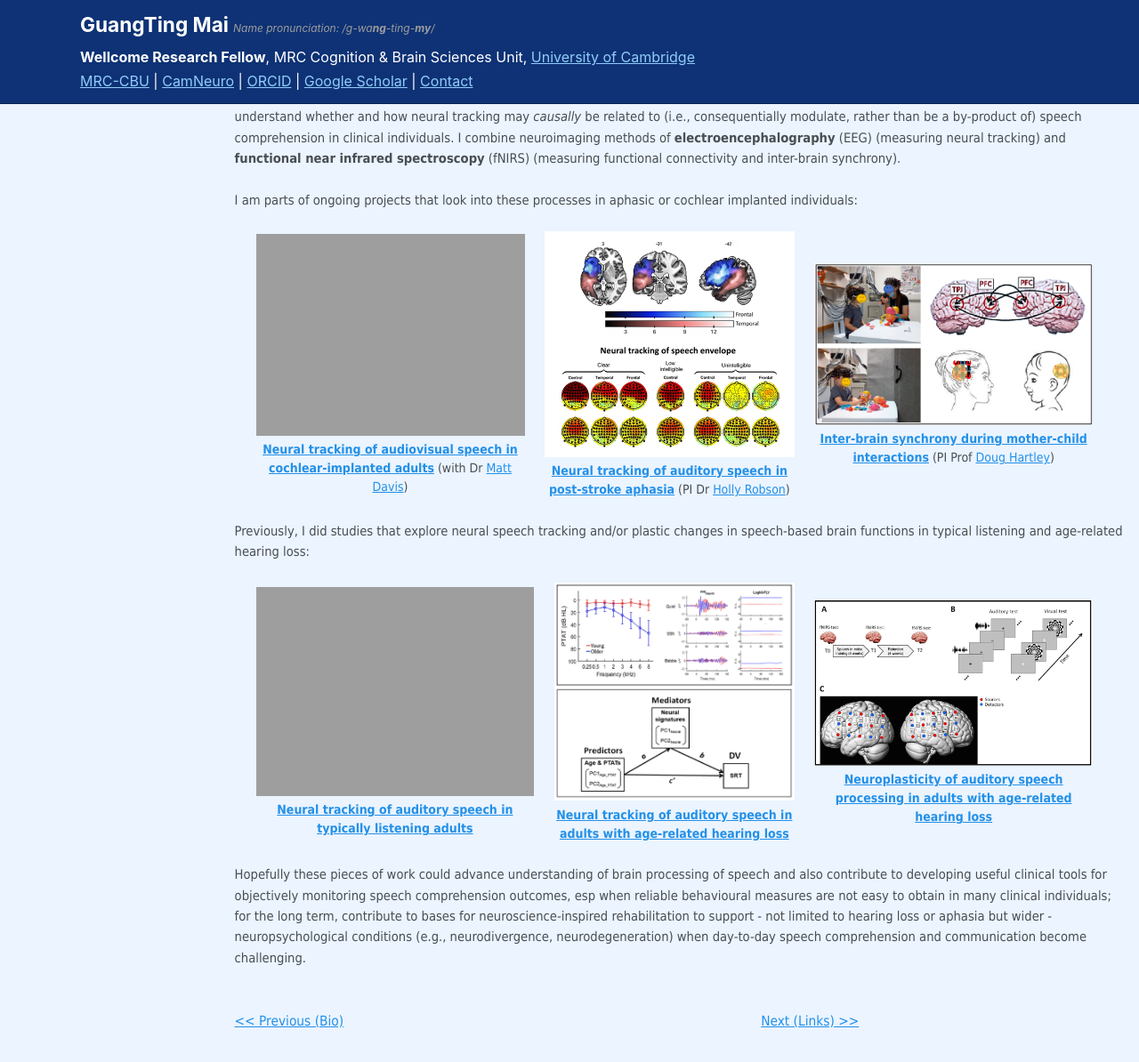
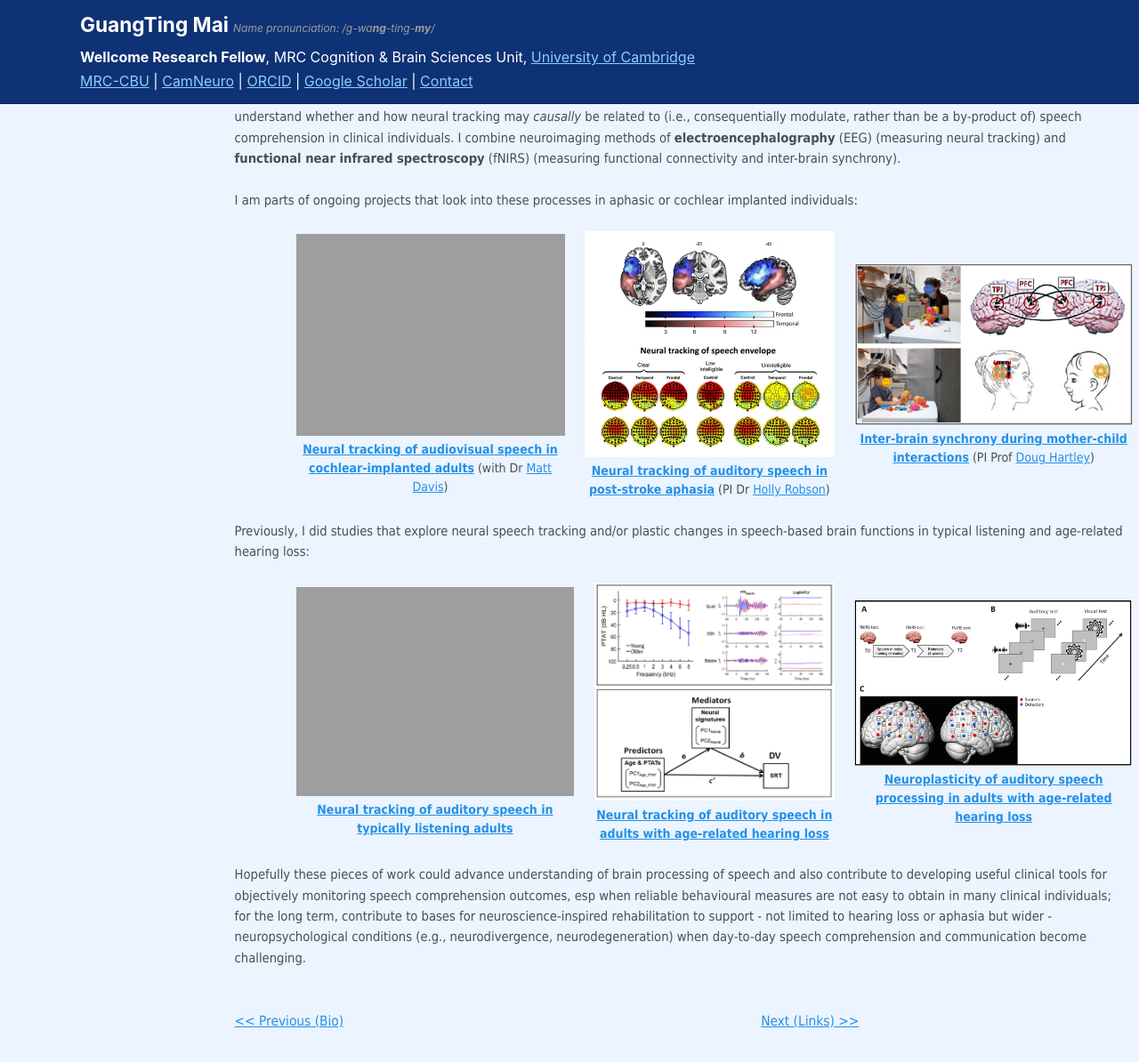
Before and after one commit to guangtingmai/guangtingmai.github.io, a Jekyll site: the page built from _pages/research-content.html, in a window 1280 px wide and 1400 px high, scrolled down 507 px. Shown: the top 1194 px of the window at 89% size. Built offline with Jekyll 4.4.1, drawn with Linux system fonts in a browser that asks for light colours.

Commit message:
Update custom.scss

```diff
--- a/_sass/custom.scss
+++ b/_sass/custom.scss
@@ -122,10 +122,9 @@
 }
 
 .flex-row {
-  display: flex !important;
+  display: inline-flex !important;
   justify-content: center !important; /* center content horizontally */
   gap: 2ch;               /* fixed gap, more consistent than % */
-  margin-left: 0.5rem !important;
   flex-wrap: wrap;                     /* wrap items if screen is small */
   align-items: center;                 /* vertically center items */
   width: 100ch;
```
